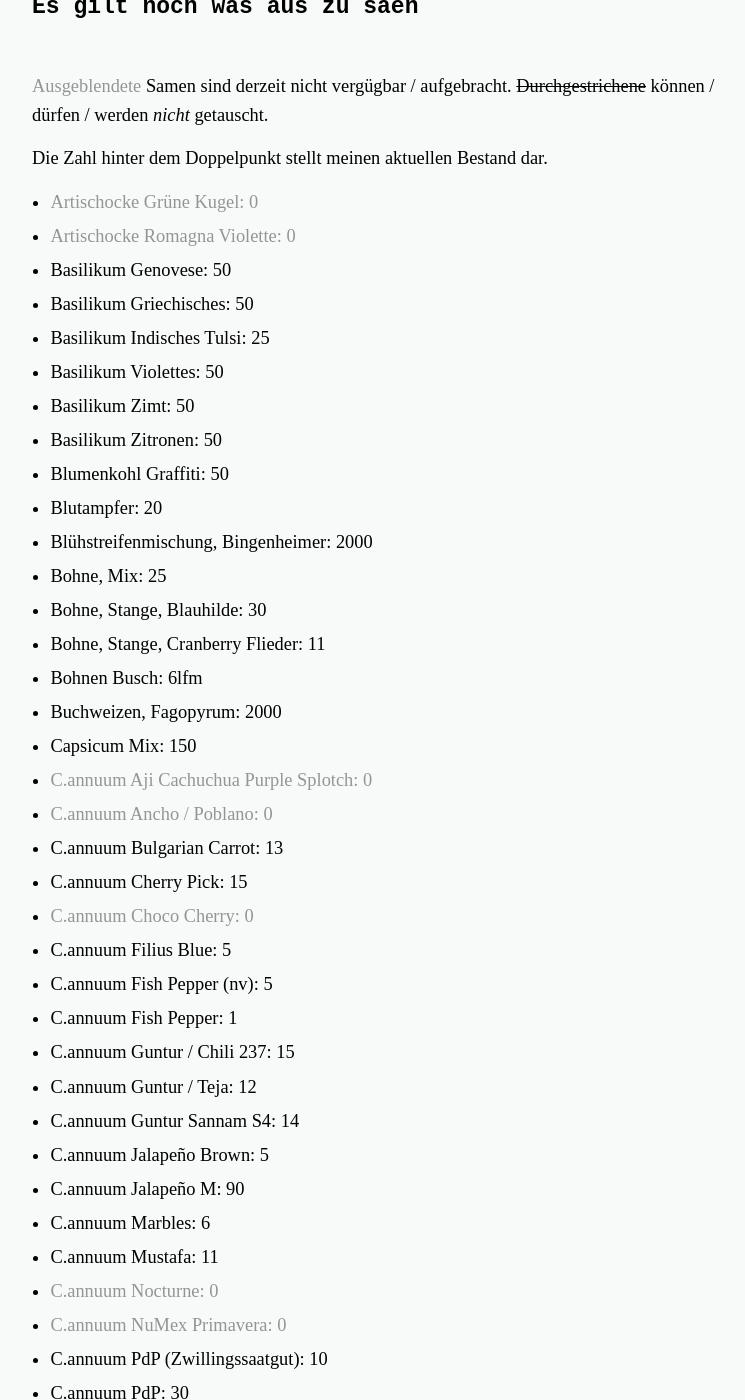
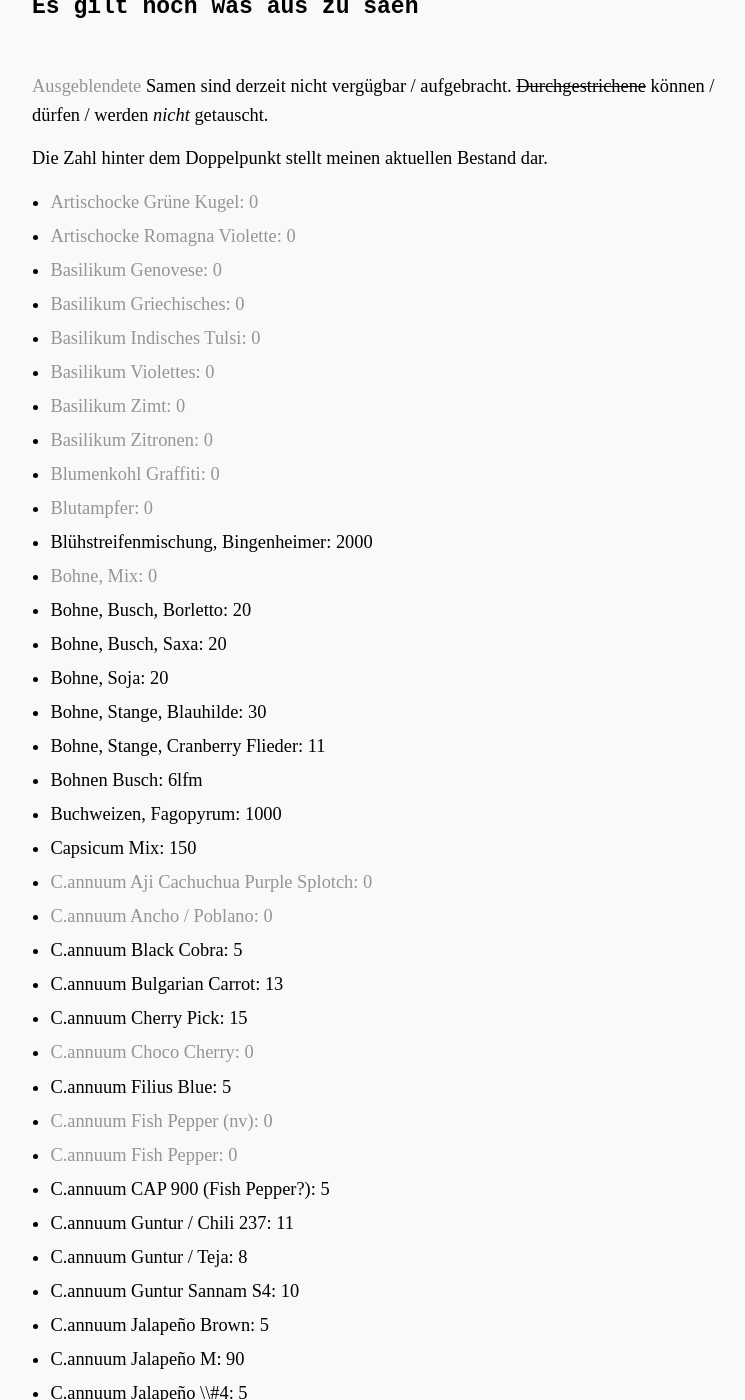
Before and after one commit to iamsebastian/blog.sebastian.science, a Jekyll site: the page built from samen.md, in a window 1280 px wide and 1400 px high, scrolled down 765 px. Shown: the whole window, without its empty margins (256-1001 px from the left). Built offline with Jekyll 4.4.1, drawn with Linux system fonts in a browser that asks for light colours; some of the changed text lies outside the part shown.

Commit message:
Updated seeds

```diff
--- a/_data/chili_2018.yaml
+++ b/_data/chili_2018.yaml
@@ -28,7 +28,7 @@ Serrano Purple:
     - sown: 2018-01-08
     - sown: 2018-01-08
 Sweet Chocolate:
-Tazmanian Black:
+#Tazmanian Black:
 Violet Lantern:
   seeds:
     - sown: 2018-01-08
--- a/_data/seeds.yaml
+++ b/_data/seeds.yaml
@@ -1,78 +1,92 @@
 Artischocke Grüne Kugel: 0
 Artischocke Romagna Violette: 0
-Basilikum Genovese: 50
-Basilikum Griechisches: 50
-Basilikum Indisches Tulsi: 25
-Basilikum Violettes: 50
-Basilikum Zimt: 50
-Basilikum Zitronen: 50
-Blumenkohl Graffiti: 50
-Blutampfer: 20
+Basilikum Genovese: 0
+Basilikum Griechisches: 0
+Basilikum Indisches Tulsi: 0
+Basilikum Violettes: 0
+Basilikum Zimt: 0
+Basilikum Zitronen: 0
+Blumenkohl Graffiti: 0
+Blutampfer: 0
 Blühstreifenmischung, Bingenheimer: 2000
-Bohne, Mix: 25
+Bohne, Mix: 0
+Bohne, Busch, Borletto: 20
+Bohne, Busch, Saxa: 20
+Bohne, Soja: 20
 Bohne, Stange, Blauhilde: 30
 Bohne, Stange, Cranberry Flieder: 11
 Bohnen Busch: 6lfm
-Buchweizen, Fagopyrum: 2000
+Buchweizen, Fagopyrum: 1000
 Capsicum Mix: 150
 C.annuum Aji Cachuchua Purple Splotch: 0
 C.annuum Ancho / Poblano: 0
+C.annuum Black Cobra: 5
 C.annuum Bulgarian Carrot: 13
 C.annuum Cherry Pick: 15
 C.annuum Choco Cherry: 0
 C.annuum Filius Blue: 5
-C.annuum Fish Pepper (nv): 5
-C.annuum Fish Pepper: 1
-C.annuum Guntur / Chili 237: 15
-C.annuum Guntur / Teja: 12
-C.annuum Guntur Sannam S4: 14
+C.annuum Fish Pepper (nv): 0
+C.annuum Fish Pepper: 0
+C.annuum CAP 900 (Fish Pepper?): 5
+C.annuum Guntur / Chili 237: 11
+C.annuum Guntur / Teja: 8
+C.annuum Guntur Sannam S4: 10
 C.annuum Jalapeño Brown: 5
 C.annuum Jalapeño M: 90
+C.annuum Jalapeño \\#4: 5
 C.annuum Marbles: 6
 C.annuum Mustafa: 11
 C.annuum Nocturne: 0
 C.annuum NuMex Primavera: 0
 C.annuum PdP (Zwillingssaatgut): 10
 C.annuum PdP: 30
-C.annuum Peter Pepper (verkreuzt): 20
+C.annuum Peter Pepper (verkreuzt): 14
 C.annuum Pimento Marron: 0
 C.annuum Royal Black: 45
+C.annuum Serrano Purple (nv): 30
 C.annuum Sweet Banana: 10
 C.annuum Sweet Chocolate: 0
-C.annuum Tazmanian Black (groß): 20
+C.annuum Tazmanian Black (groß): 5
 C.annuum Tazmanian Black (klein): 0
-C.annuum Variegated Jalapeno (nv): 2
+C.annuum Tricolor Variegata: 5
+C.annuum Variegated Jalapeno (nv): 0
+C.annuum Violet Lantern (nv): 20
 C.baccatum Aji Blanco Cristal: 3
-C.baccatum Aji Jaguar: 25
+C.baccatum Aji Jaguar: 20
 C.baccatum Aji Mochero: 8
 C.baccatum Aji Panca: 3
-C.baccatum Aji Pineapple: 10
+C.baccatum Aji Pineapple: 7
 C.baccatum Barra do Ribeiro: 3
 C.baccatum Bishops Crown: 3
 C.baccatum Brasilieros Tres Lobos: 5
-C.baccatum Dedo De Moca Gigante Gelb: 40
-C.baccatum El Oro de Ecuador: 6
+C.baccatum Champion: 5
+C.baccatum Dedo De Moca Gigante Gelb: 30
+C.baccatum El Oro de Ecuador: 3
 C.baccatum Jamy: 0
 C.baccatum Lemon Drop: 3
 C.baccatum Little Bird of Guyana: 6
-C.baccatum Moranguinho (CP-341): 10
+C.baccatum Moranguinho (CP-341): 7
 C.baccatum Nepalese Bell: 3
-C.baccatum Orange Drop F1: 15
-C.baccatum Orange Drop F2 (nv): 20
+C.baccatum Orange Drop F1: 10
+C.baccatum Orange Drop F2 (nv): 15
 C.baccatum PI 585239: 8
 C.baccatum Pimenta Barra Do Ribeiro (CP-113): 10
 C.baccatum Santorini Episcopi: 0
 C.baccatum Sugar Rush: 5
-C.baccatum Tepin x LD F5: 10
+C.baccatum Tepin x LD F5: 6
+C.baccatum Trapadeiro Do Werner: 5
 C.cardenasii Ulupica Extra Large F3: 25
+C.chinense 7 Pot Jonah Brainstrain: 5
 C.chinense Adjuma - Kaufmix 04/2017 - Afrika: 8
 C.chinense Adjuma - Kaufmix 06/2017 - Niederlande: 30
 C.chinense Aji Cachucha: 4
-C.chinense Aji Charapita Red: 5
-C.chinense Aribibi 8R2Y1W: 15
+C.chinense Aji Charapita Red: 0
+C.chinense Aribibi 8R2Y1W: 10
 C.chinense Aribibi Guasano (nv): 10
 C.chinense Beni Highland: 0
+C.chinense Bhut Choc: 5
 C.chinense Biquinho Amarelo: 5
+C.chinense Bonda Ma Jaques: 3
 C.chinense Cheiro Roxa: 10
 C.chinense Dynamite: 5
 C.chinense Dynamite (nv): 10
@@ -80,8 +94,11 @@ C.chinense Fatalii Green: 19
 C.chinense Fatalii: 3
 C.chinense Habanada: 10
 C.chinense Habanero Big Sun: 3
+C.chinense Habanero Choco: 5
 C.chinense Habanero Orange: 0
+C.chinense Habanero White: 5
 C.chinense Maraba: 4
+C.chinense PdN x Douglah 1.1: 2
 C.chinense Peito De Moca: 4
 C.chinense Pimenta Diomar: 5
 C.chinense Robertos Cuban Seasoning: 7
@@ -90,8 +107,11 @@ C.chinense Scotch Bonnet Allen Boatman TF: 5
 C.chinense Scotch Bonnet WHP II: 5
 C.chinense Tabia Ecuador: 2
 C.chinense Teapot orange: 7
+C.chinense Trinidad Scorpion Moruga Blend: 5
 C.chinense WHP019: 5
 C.frutescens Birds Eye: 111
+C.galapagoense: 5
+C.praetermissum CAP 1141: 5
 C.pubescens Rocoto Aji Largo: 7
 C.pubescens Rocoto Aji Oro: 7
 C.pubescens Rocoto Big Apple: 8
@@ -148,40 +168,41 @@ C.pubescens Rocoto São Sebastião da Madeira: 3
 C.pubescens Rocoto Sukanya: 19
 C.pubescens Rocoto Turbo Pube Yellow (PI 585268): 3
 C.pubescens Rocoto Ultra Pube Red (PI 585261): 6
-Chinakohl, Michihili: 120
+Chinakohl, Michihili: 0
 Cosmea, weiß: 40
 Erbsen, Markerbsen Gloriosa: 3lfm
 Erbsen, Markerbsen Wunder von Kelvedon: 6lfm
-Estragon: 30
-Gelbsenf, Litember, Sinapsis Alba: 2000
+Estragon: 0
+Gelbsenf, Litember, Sinapsis Alba: 1000
 Gurke, Eva: 10
 Gurke, rot: 5
 Indianernessel, Goldmelisse: 0
 Kapuziner Kresse, niedrige: 1m
 Kohlrabi, Delikatess Weißer: 50
-Kohlrabi, Gigant: 70
-Koriander: 150
-Kornblume, weiß, Centaurea cyanus: 100
-Kugeldistel, weiß, Echinops sphaerocephalus: 30
-Kugellauch, Purpur, Allium aflatunense: 100
+Kohlrabi, Gigant: 0
+Koriander: 0
+Kornblume, weiß, Centaurea cyanus: 20
+Kugeldistel, weiß, Echinops sphaerocephalus: 15
+Kugellauch, Purpur, Allium aflatunense: 50
 Kürbis, Riesen Jaune Gros de Paris: 5
 Mais, Golden Bantam: 20
+Maracuja, Mix: 5
 Marienglockenblume, weiß-rosa-violett: 150
 Möhren, Dolcvia: 200
 Möhren Hybride F1: 3m Saatband
 Möhren Nantaise 2: 6m
 Möhren Pariser Markt 5: 6m
-Okra Rot: 30
-Palmkohl: 100
-Passionsblume, blaue: 2
-Pastinake: 75
-Pfefferminze, Echte: 100
+Okra Rot / Red Burgundy: 0
+Palmkohl: 0
+Passionsblume, blaue: 0
+Pastinake: 0
+Pfefferminze, Echte: 0
 Physalis, Erdbeer: 30
 Physalis, große, Etepetete: 20
 Radicchio, Rossa Di Verona: 100
 Radies, Flamboyant 2: 5m
-Radies, Ostereier: 50
-Radies, Wassermelone: 20
+Radies, Ostereier: 0
+Radies, Wassermelone: 0
 Radies, Sora: 2500
 Rettich, Runder Weißer: 6m
 Rhabarber: 50
@@ -189,7 +210,7 @@ Rittersporn, Pacific: 40
 Rosenkohl, Hilds Ideal: 80
 Schnittsalat: 100
 Tamarillo: 2
-Tat Soi: 150
+Tat Soi: 15
 Tomate, Busch, Kecskemeti 3-08:
   count: 0
   share: false
@@ -246,6 +267,6 @@ Tomate, Stab, Tigerella: 0
 Tomate, Stab, Veni Vidi Vici: 0
 Tomate, Wild, Gelbe Johannisbeer: 0
 Tomate, Wild, Rote Johannisbeer: 5
-Vergiss-Mein-Nicht: 30
-Ysop: 100
-Zitronenmelisse: 300
+Vergiss-Mein-Nicht: 0
+Ysop: 0
+Zitronenmelisse: 0
```
